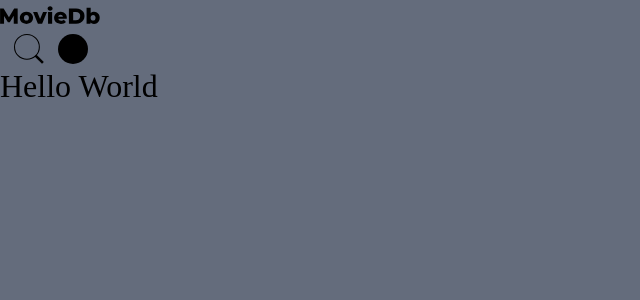
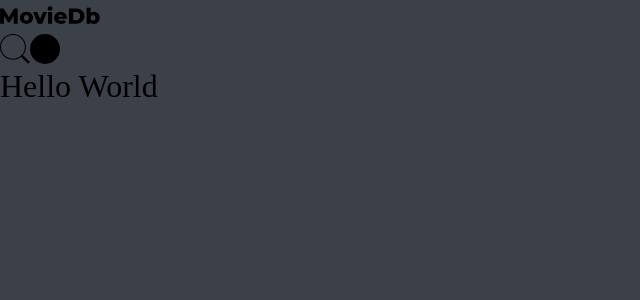
Before and after one commit to Jatinmanav/MovieDb, a React app: page / in a window 1280 px wide. Shown: the top 300 px of the page, without its empty margins (0-640 px from the left). Built offline with nearby package versions, Linux system fonts and the light colour scheme.

Commit message:
update header

```diff
--- a/src/components/Header.tsx
+++ b/src/components/Header.tsx
@@ -9,7 +9,7 @@ const Header = () => {
     <div className="header-container">
       <Logo className="logo" height={30} width={100} />
       <div className="header-profile">
-        <Search className="search-icon" height={30} />
+        <Search className="search-icon" height={30} width={30} />
         <Person className="person-icon" height={30} width={30} />
       </div>
     </div>
--- a/src/styles/_variables.scss
+++ b/src/styles/_variables.scss
@@ -6,8 +6,8 @@ html[data-theme="light"] {
 }
 
 html[data-theme="dark"] {
-  --logo-color: #e6be04;
-  --icon-color: #907c11;
+  --logo-color: #0eeaff;
+  --icon-color: #00838f;
   --header-color: #30343a;
-  --background-color: #646c7c;
+  --background-color: #3c4149;
 }
--- a/src/styles/header.scss
+++ b/src/styles/header.scss
@@ -9,7 +9,7 @@
 
 .header-profile {
   display: flex;
-  width: 15vw;
+  width: 25vw;
   justify-content: space-between;
 }
 
```
